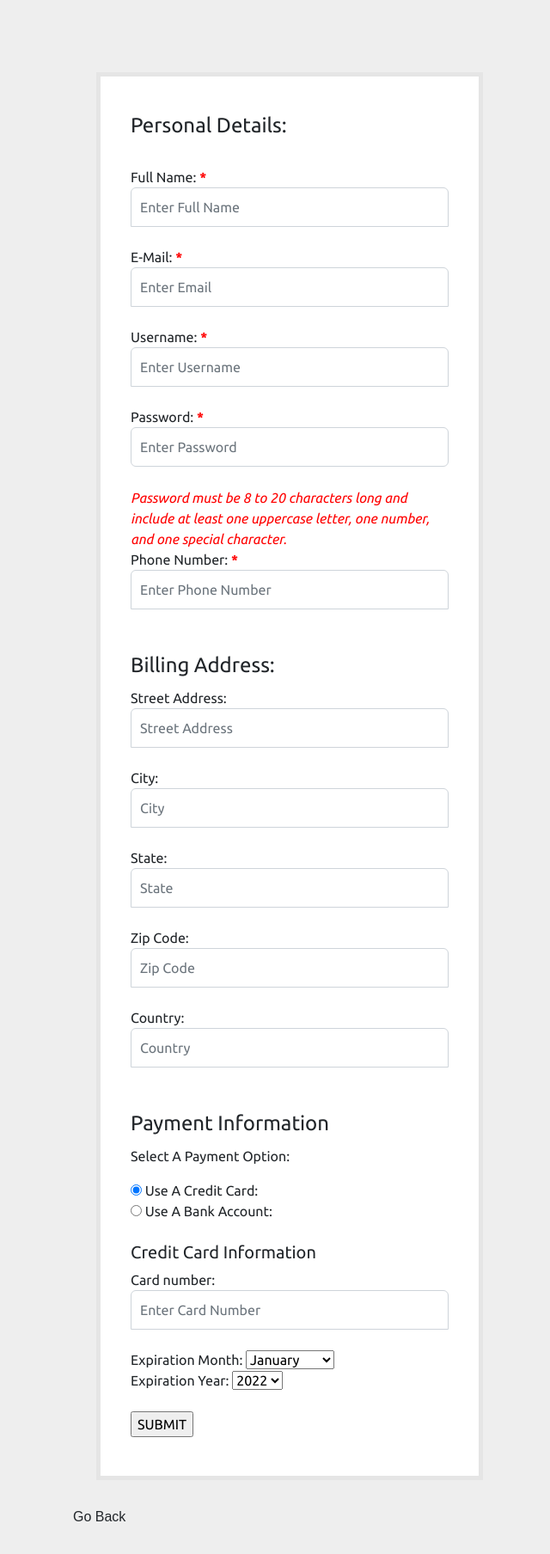
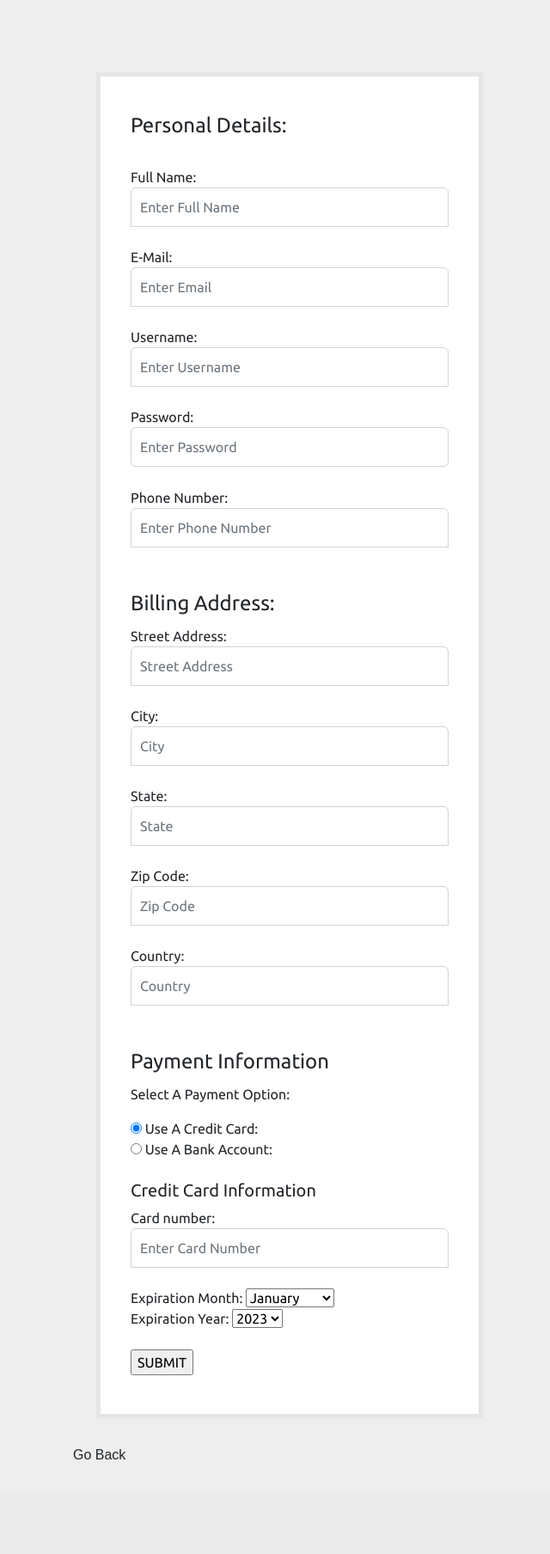
Before and after one commit to ZackPaz2023/CapstoneGroup, a Flask app: page /new-user-form in a window 1280 px wide. Shown: the part 157-1965 px from the top of the page at 86% size, without its empty margins (303-943 px from the left). After the commit the page ends 1855 px from the top, so only its background shows below. Run offline with Flask 2, Linux system fonts and the light colour scheme.

Commit message:
Removed the option of 2022 from every one of the options payment options and fundraising deadline options to reduce bugs

```diff
--- a/templates/UserSettings.html
+++ b/templates/UserSettings.html
@@ -193,7 +193,7 @@
                                 <p>Expiration Year:</p>
                                 <select id="Year" name="Year">
                                     <option value="{{year}}" selected>{{year}}</option>
-                                    {% for number in range(2022, 2027)%}
+                                    {% for number in range(2023, 2029)%}
                                         {% if number != year %}
                                             <option value="{{number}}">{{number}}</option>
                                         {% endif %}
--- a/templates/editFundraiser.html
+++ b/templates/editFundraiser.html
@@ -154,7 +154,7 @@ h3{text-align: center;}
                     <label>Expiration Year (YYYY): </label>
                     <select id="Year" name="Year">
                         <option value="{{timeframeYear}}" selected>{{timeframeYear}}</option>
-                        {% for number in range(2022, 2027)%}
+                        {% for number in range(2023, 2026)%}
                         {% if number != timeframeYear %}
                         <option value="{{number}}">{{number}}</option>
                         {% endif %}
--- a/templates/new-donation.html
+++ b/templates/new-donation.html
@@ -286,9 +286,8 @@
                             </select>
                         </div>
                         <div class="year">
-                            <p>Expiration Year:</p>
+                            Expiration Year:
                             <select id="Year" name="Year">
-                                <option value="2022" selected>2022</option>
                                 <option value="2023">2023</option>
                                 <option value="2024">2024</option>
                                 <option value="2025">2025</option>
--- a/templates/new-user-form.html
+++ b/templates/new-user-form.html
@@ -228,11 +228,12 @@
                         <div class="year">
                             Expiration Year:
                             <select id="Year" name="Year">
-                                <option value="2022" selected>2022</option>
-                                <option value="2023">2023</option>
+                                <option value="2023" selected>2023</option>
                                 <option value="2024">2024</option>
                                 <option value="2025">2025</option>
                                 <option value="2026">2026</option>
+                                <option value="2027">2025</option>
+                                <option value="2028">2026</option>
                             </select>
                         </div><br>
                     </div>
```
Also changed, not shown: templates/new-fundraiser-form.html (+3 -4 lines).
